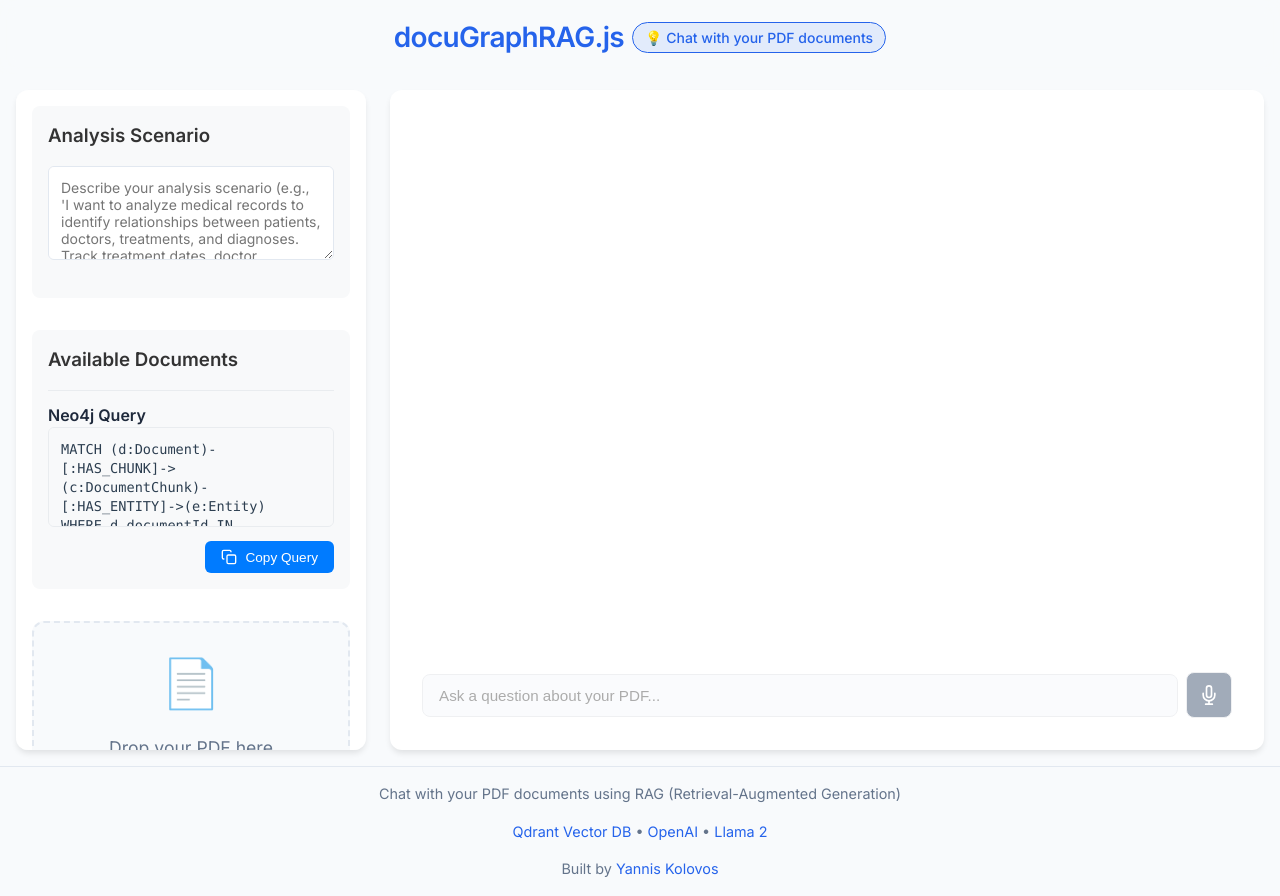
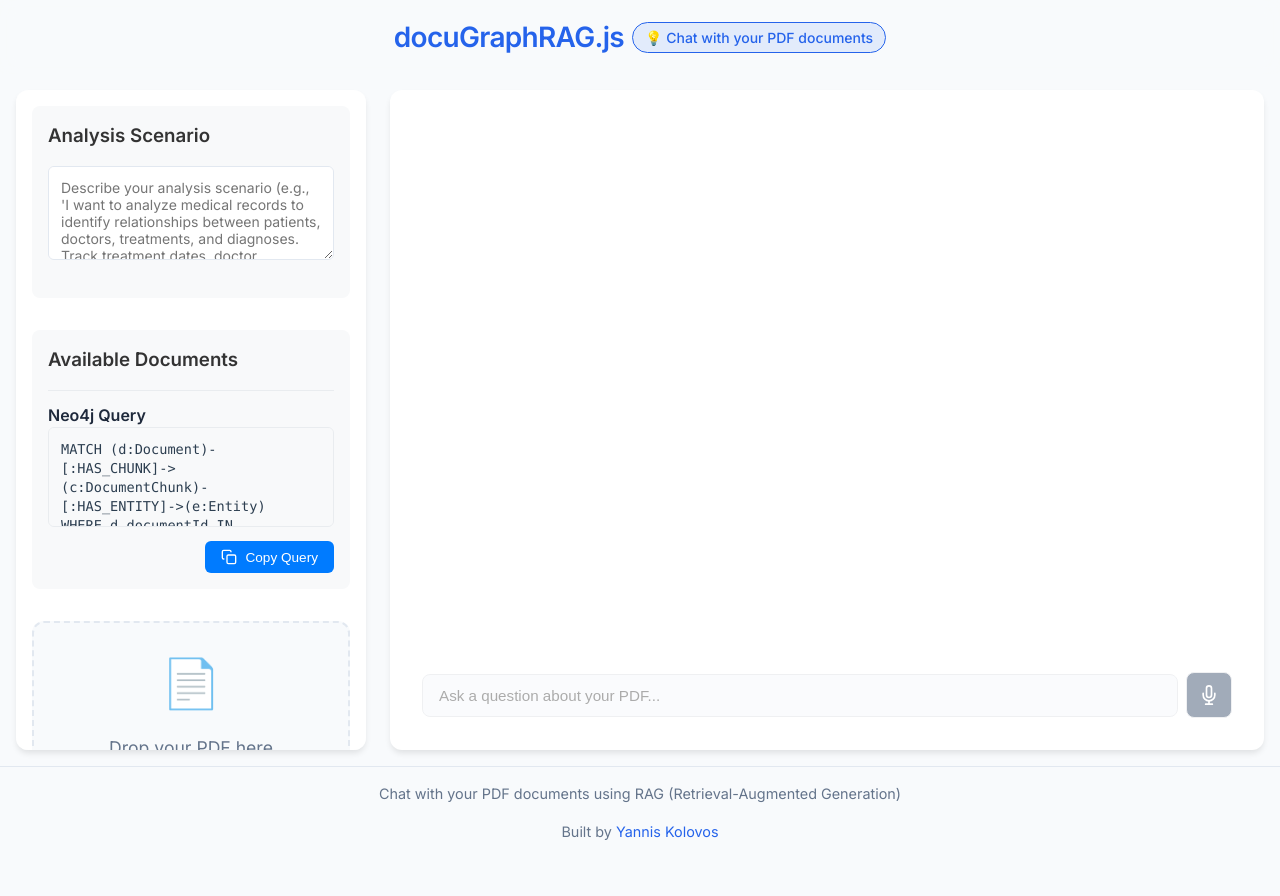
Before and after one commit to msroot/docuGraphRAG.js, a website: page examples/express/public/index.html in a window 1280 px wide. After the commit the page ends 858 px from the top, so only its background shows below. Drawn offline with nearby package versions, Linux system fonts and the light colour scheme; no server answers.

Commit message:
Update index.html

```diff
--- a/examples/express/public/index.html
+++ b/examples/express/public/index.html
@@ -87,13 +87,6 @@ RETURN *;</textarea>
 
     <footer class="footer">
         <p>Chat with your PDF documents using RAG (Retrieval-Augmented Generation)</p>
-        <div class="footer-links">
-            <span>
-                <a href="https://qdrant.tech/" target="_blank" rel="noopener noreferrer">Qdrant Vector DB</a> •
-                <a href="https://openai.com/" target="_blank" rel="noopener noreferrer">OpenAI</a> •
-                <a href="https://ai.meta.com/llama/" target="_blank" rel="noopener noreferrer">Llama 2</a>
-            </span>
-        </div>
         <div class="footer-credit">
             Built by <a href="http://msroot.me/" target="_blank" rel="noopener noreferrer">Yannis Kolovos</a>
         </div>
```
